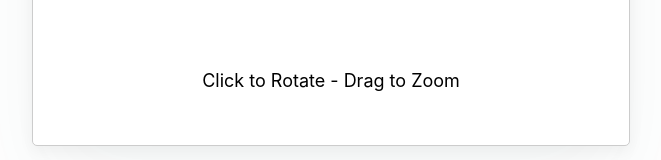
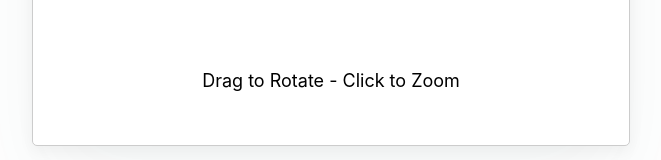
Before and after one commit to IgorSzyporyn/rotate-zoom-pan, a React (Create React App) app: page / in a window 1280 px wide. Shown: the part 564-724 px from the top of the page, without its empty margins (309-970 px from the left). Built offline with nearby package versions, Linux system fonts and the light colour scheme.

Commit message:
fix: wrong wording

```diff
--- a/src/components/ImageViewer/ImageViewer.tsx
+++ b/src/components/ImageViewer/ImageViewer.tsx
@@ -165,7 +165,7 @@ const ImageViewer = ({ customerId, productId }: ImageViewerProps) => {
           )
         })}
       </Presenter>
-      <Information>Click to Rotate - Drag to Zoom</Information>
+      <Information>Drag to Rotate - Click to Zoom</Information>
     </Wrapper>
   )
 }
```
